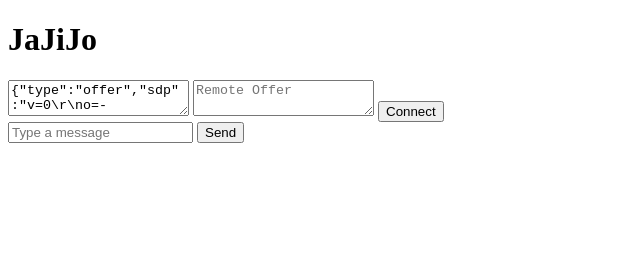
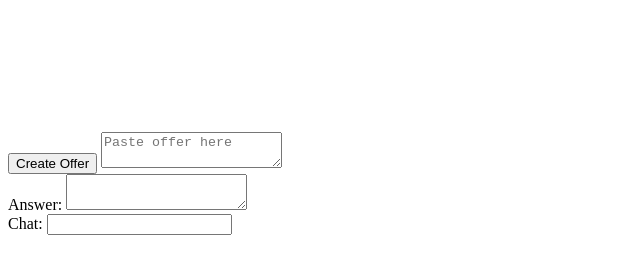
Before and after one commit to EdricCantu/PsqP, a plain HTML site: page index.html in a window 1280 px wide. Shown: the whole page, without its empty margins (0-640 px from the left). Drawn offline with Linux system fonts and the light colour scheme.

Commit message:
Update index.html

```diff
--- a/index.html
+++ b/index.html
@@ -1,20 +1,14 @@
 <!DOCTYPE html>
-<html lang="en">
-<head>
-    <meta charset="UTF-8">
-    <meta name="viewport" content="width=device-width, initial-scale=1.0">
-    <title>jajajajaja jijijijiji jojojojojo</title>
-</head>
-<body>
-    <h1>JaJiJo</h1>
-    <textarea id="localOffer" placeholder="Local Offer"></textarea>
-    <textarea id="remoteOffer" placeholder="Remote Offer"></textarea>
-    <button id="connect">Connect</button>
-    <div id="chat">
-        <input type="text" id="message" placeholder="Type a message">
-        <button id="send">Send</button>
-        <div id="messages"></div>
-    </div>
-    <script src="script.js"></script>
-</body>
-</html>
+<html lang="en"><head>
+  <meta charset="UTF-8">
+  <meta name="viewport" content="width=device-width, initial-scale=1.0">
+  <title>jajajajaja jijijijiji jojojojojo</title>
+</head><body>
+  <video id="v1" height="120" width="160" autoplay muted></video>
+  <video id="v2" height="120" width="160" autoplay></video><br>
+  <button id="button" onclick="createOffer()">Create Offer</button>
+  <textarea id="offer" placeholder="Paste offer here"></textarea><br>
+  Answer: <textarea id="answer"></textarea><br><div id="div"></div>
+  Chat: <input id="chat"></input><br>
+  <script src="https://webrtc.github.io/adapter/adapter-latest.js"></script>
+</body></html>
```
